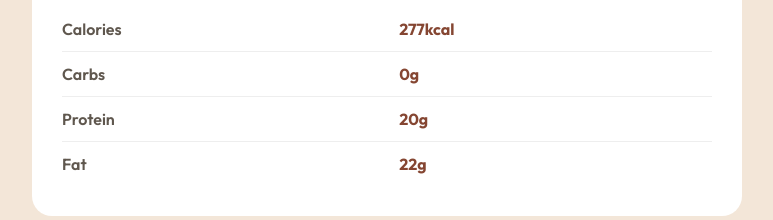
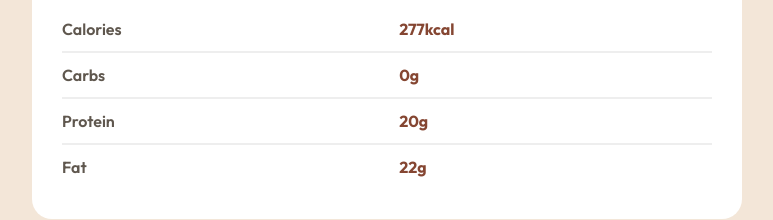
Before and after one commit to Carlosaac23/FrontendMentor-recipe-page-main, a plain HTML site: page index.html in a window 1280 px wide. Shown: the part 1587-1807 px from the top of the page, without its empty margins (253-1026 px from the left). Drawn offline with Linux system fonts and the light colour scheme.

Commit message:
style: fixed small issues in table

```diff
--- a/style.css
+++ b/style.css
@@ -131,7 +131,7 @@ body {
 }
 
 .nutrition-table tr {
-  border-bottom: 1px solid rgb(238, 238, 238);
+  border-bottom: 2px solid rgb(238, 238, 238);
 }
 
 .nutrition-table tr:last-child {
```
